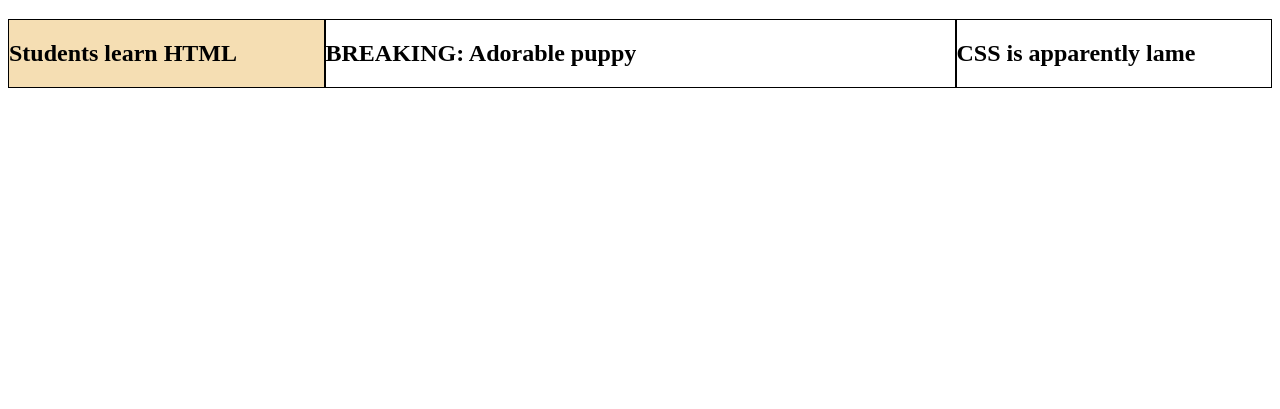
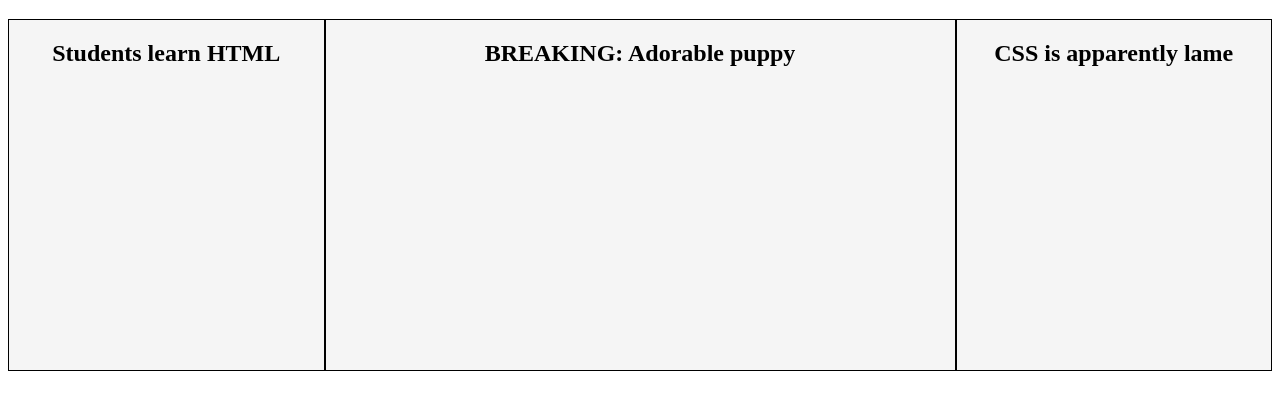
Before and after one commit to mayhy/learning_html, a website: page index.html in a window 1280 px wide. Shown: the part 61-470 px from the top of the page. Drawn offline with Linux system fonts and the light colour scheme.

Commit message:
Update gstyle.css and index.html

```diff
--- a/gstyle.css
+++ b/gstyle.css
@@ -11,19 +11,22 @@
   border: 1px;
   border-color: black;
   border-style: solid;
+  background-color: whitesmoke;
+  height: 350px;
+}
+
+.one {
+  text-align: center;
 }
 
 .column1 {
-  background-color: wheat;
   flex: 1;
 }
 
 .column2 {
-  background-color: white;
   flex: 2;
 }
 
 .column3 {
-  background-color: white;
   flex: 1;
 }
--- a/index.html
+++ b/index.html
@@ -12,16 +12,16 @@
 
     <div class="grid-container">
        <div class="border1 column1">
-           <h2 class="heading-one">Students learn HTML</h2>
+           <h2 class="one heading-1">Students learn HTML</h2>
         </div>
 
         <div class="border1 column2">
-         <h2>BREAKING: Adorable puppy </h2>
+         <h2 class="one heading-2">BREAKING: Adorable puppy </h2>
         </div>
 
 
         <div class="border1 column3">
-            <h2> CSS is apparently lame</h2>
+            <h2 class="one heading-3"> CSS is apparently lame</h2>
         </div>
 
 
```
